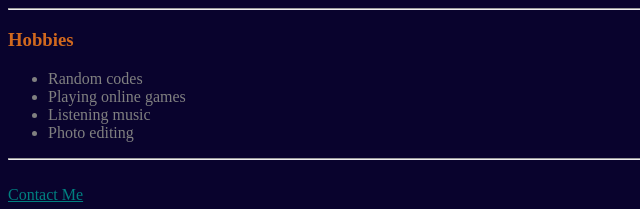
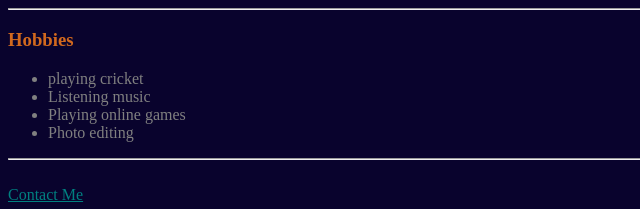
Before and after one commit to vishnukanth99/cv, a plain HTML site: page index.html in a window 1280 px wide. Shown: the part 805-1014 px from the top of the page, 0-640 px from the left. Drawn offline with Linux system fonts and the light colour scheme.

Commit message:
Update index.html

```diff
--- a/index.html
+++ b/index.html
@@ -78,9 +78,9 @@
     <hr>
     <h3>Hobbies</h3>
      <ul>
-        <li>Random codes</li>
+        <li>playing cricket</li>
+        <li>Listening music</li>
         <li>Playing online games</li>
-        <li>Listening music</li>
         <li>Photo editing</li>
     </ul>
     <hr>
```
